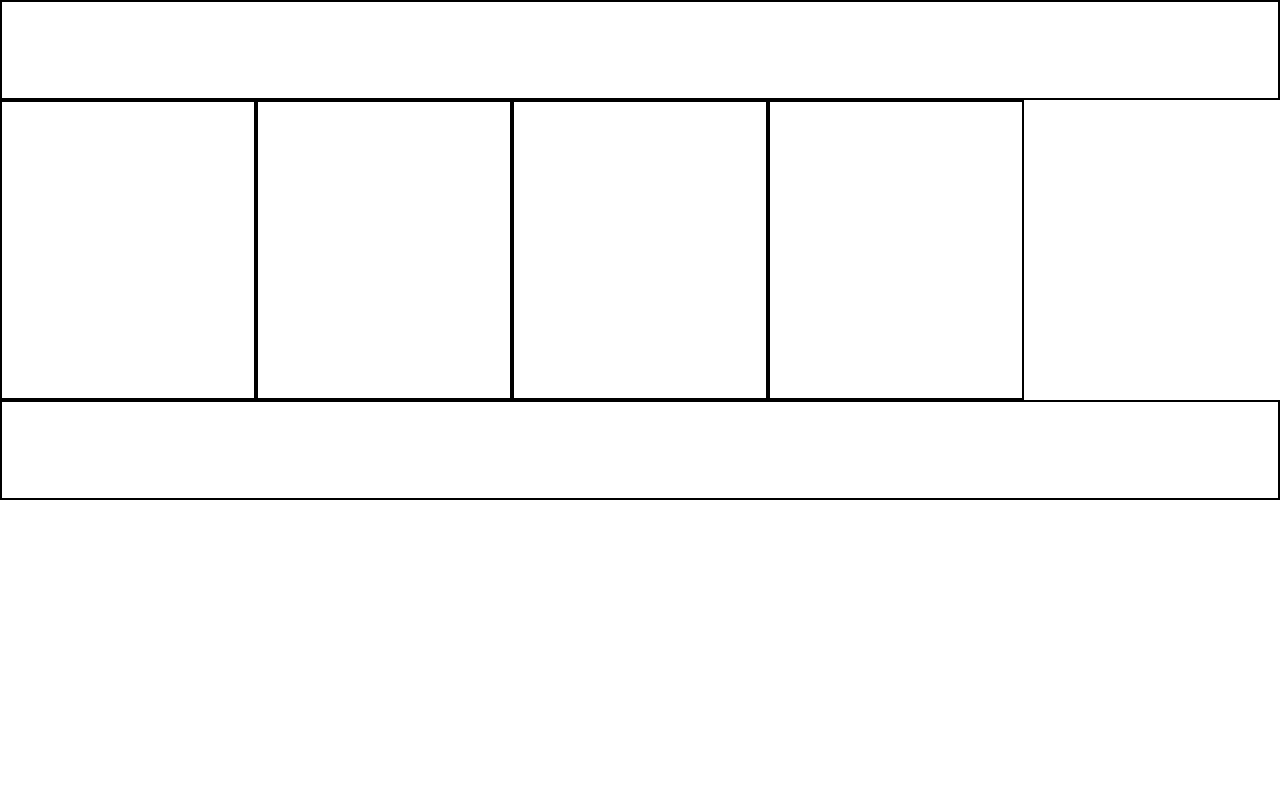
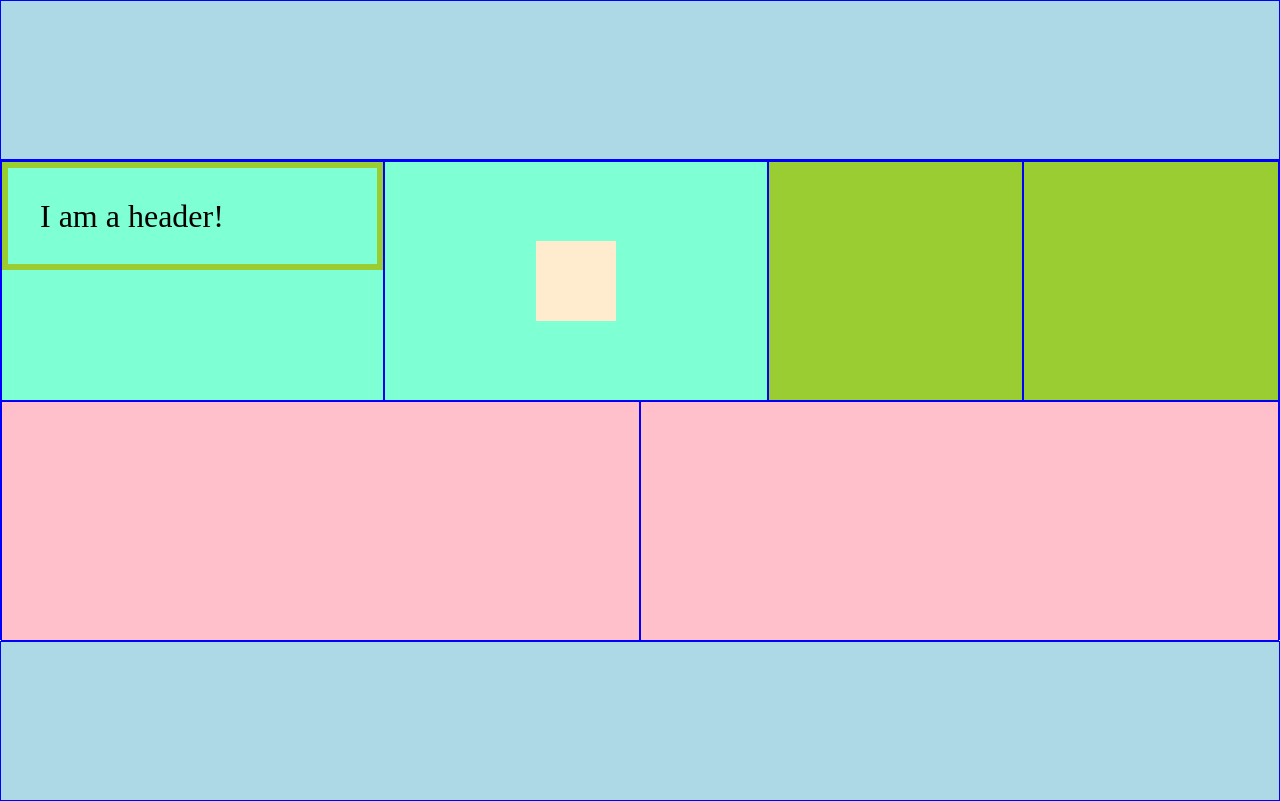
Before and after one commit to veronicani/practice, a plain HTML site: page index.html in a window 1280 px wide. Drawn offline with Linux system fonts and the light colour scheme.

Commit message:
add float layout to html

```diff
--- a/css/style.css
+++ b/css/style.css
@@ -2,19 +2,80 @@
   box-sizing: border-box;
 }
 
+html {
+  font-size: 100%;
+}
+
+
 header, footer {
-  height: 100px;
-  border: 2px solid black;
+  height: 10rem;
+  border: 1px solid blue;
+  background-color: lightblue;
   clear: both;
 }
 
 section {
-  height: 300px;
-  width: 20%;
-  border: 2px solid black;
-  float: left;
+  height: 15rem;
+  border: 1px solid blue;
 }
 
-.section-big {
-  width: 40%;
+body > section {
+  width: 100%;
 }
+
+section section {
+  float: left;
+  /* have to add floats to children sections in main section, otherwise the footer will only clear the "main-section"  */
+}
+
+.sec-50 {
+  width: 50%;
+  background-color: pink;
+  /* float: left;  */
+}
+.sec-30 {
+  width: 30%;
+  background-color: aquamarine;
+  /* float: left; */
+}
+.sec-20 {
+  width: 20%;
+  background-color: yellowgreen;
+  /* float: left; */
+}
+
+.image {
+  display: flex;
+}
+
+h1 {
+  font-size: 2em;
+  padding: 1em;
+  margin: auto;
+  border: .2em solid yellowgreen;
+}
+
+
+figure {
+  width: 5rem;
+  height: 5rem;
+  background-color: blanchedalmond;
+  margin: auto;
+}
+
+
+@media screen and (max-width: 850px) {
+  header, footer {
+    clear: both;
+  }
+  .sec-50 {
+    width: 100%;
+    float: left;
+  }
+  .sec-30 {
+    width: 50%;
+  }
+  .sec-20 {
+    width: 50%;
+  }
+}
--- a/index.html
+++ b/index.html
@@ -9,10 +9,20 @@
 </head>
 <body>
   <header></header>
-  <section></section>
-  <section class="big"></section>
-  <section></section>
-  <section></section>
+  <section class="top">
+    <section class="sec-30">
+      <h1>I am a header!</h1>
+    </section>
+    <section class="sec-30 image">
+      <figure class="figure"></figure>
+    </section>
+    <section class="sec-20"></section>
+    <section class="sec-20"></section>
+  </section>
+  <section class="bottom">
+    <section class="sec-50"></section>
+    <section class="sec-50"></section>
+  </section>
   <footer></footer>
 
 </body>
```
